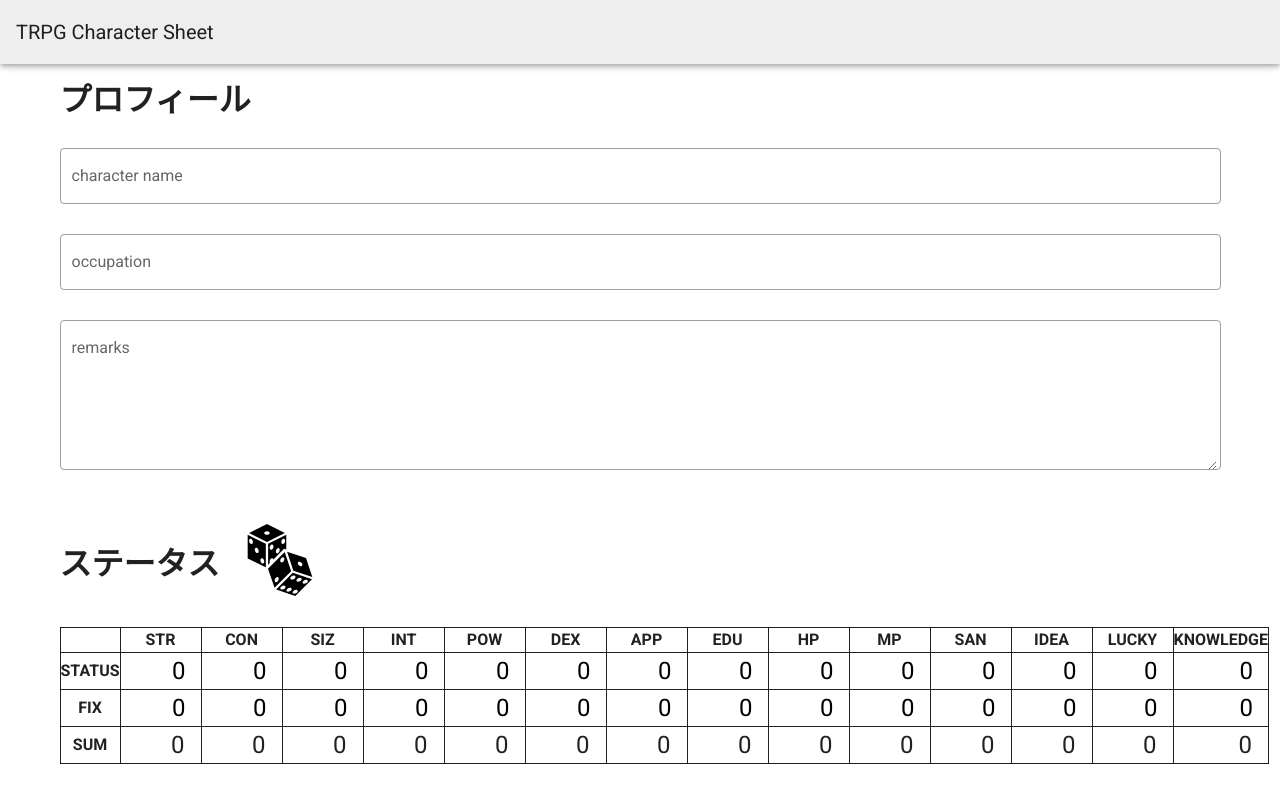
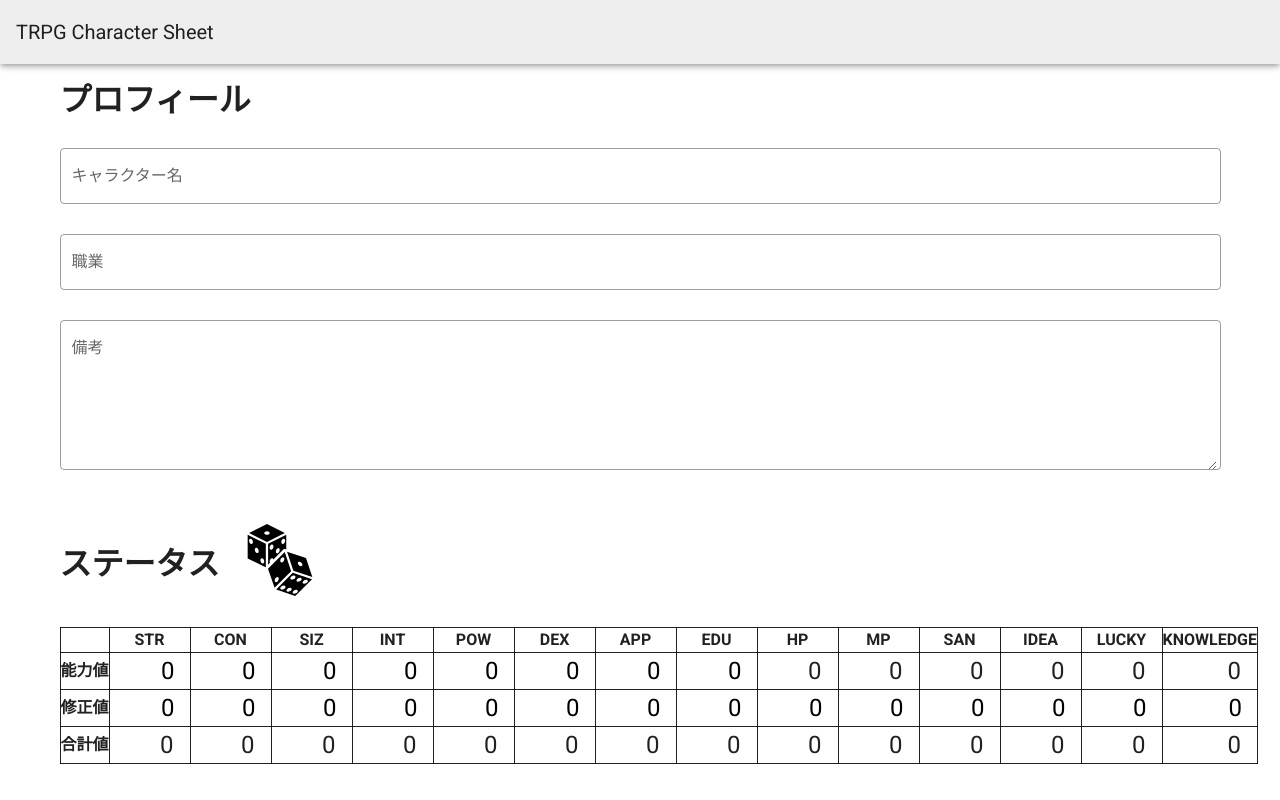
Before and after one commit to masayasviel/TRPG-character-sheet, a Vue app: page / in a window 1280 px wide. Built offline with nearby package versions, Linux system fonts and the light colour scheme.

Commit message:
ダイスロールの結果で決まる部分も変更できたのを修正

```diff
--- a/src/App.vue
+++ b/src/App.vue
@@ -23,7 +23,7 @@
         {{ snackbarStatus.text }}
         <template v-slot:action="{ attrs }">
           <v-btn
-            color="red"
+            color="blue"
             text
             v-bind="attrs"
             @click="snackbarStatus.snackbar=false"
--- a/src/components/profile.vue
+++ b/src/components/profile.vue
@@ -3,24 +3,21 @@
     <h1>プロフィール</h1>
     <v-form>
       <v-text-field
-        label="character name"
+        label="キャラクター名"
         outlined
         v-model="characterName"
-        hint="キャラクター名"
       ></v-text-field>
       <v-text-field
-        label="occupation"
+        label="職業"
         outlined
         v-model="occupation"
-        hint="職業"
       ></v-text-field>
       <v-textarea
         outlined
         clearable
         clear-icon="mdi-close-circle"
-        label="remarks"
+        label="備考"
         v-model="remarks"
-        hint="備考"
       ></v-textarea>
     </v-form>
   </v-container>
--- a/src/components/status.vue
+++ b/src/components/status.vue
@@ -29,36 +29,26 @@
       </thead>
       <tbody>
         <tr>
-          <v-tooltip top>
-            <template v-slot:activator="{ on, attrs }">
-              <th v-bind="attrs" v-on="on">STATUS</th>
-            </template>
-            <span>能力値</span>
-          </v-tooltip>
+          <th class="table-lang-ja">能力値</th>
           <td v-for="(value, key) in status" :key="key">
-            <input type="number" v-model="status[key]" class="input-status" max="999" min="-99">
+            <span v-if="['hp','mp','san','idea','lucky','knowledge'].includes(key)" class="non-input-status">
+              {{ status[key] }}
+            </span>
+            <span v-else>
+              <input type="number" v-model="status[key]" class="input-status" max="300" min="-99">
+            </span>
           </td>
         </tr>
         <tr>
-          <v-tooltip top>
-            <template v-slot:activator="{ on, attrs }">
-              <th v-bind="attrs" v-on="on">FIX</th>
-            </template>
-            <span>修正値</span>
-          </v-tooltip>
+          <th class="table-lang-ja">修正値</th>
           <td v-for="(value, key) in fixStatus" :key="key">
-            <input type="number" v-model="fixStatus[key]" class="input-status" max="999" min="-99">
+            <input type="number" v-model="fixStatus[key]" class="input-status" max="300" min="-99">
           </td>
         </tr>
         <tr>
-          <v-tooltip top>
-            <template v-slot:activator="{ on, attrs }">
-              <th v-bind="attrs" v-on="on">SUM</th>
-            </template>
-            <span>合計値</span>
-          </v-tooltip>
+          <th class="table-lang-ja">合計値</th>
           <td v-for="(_, key) in status" :key="key">
-            <span class="sum-status">{{ sumStatus(key) }}</span>
+            <span class="non-input-status">{{ sumStatus(key) }}</span>
           </td>
         </tr>
       </tbody>
@@ -153,6 +143,10 @@ table td {
   text-align: right;
 }
 
+.table-lang-ja {
+  white-space: nowrap;
+}
+
 .input-status {
   position: relative;
   box-sizing:border-box;
@@ -161,7 +155,7 @@ table td {
   text-align: right;
 }
 
-.sum-status {
+.non-input-status {
   margin-right: 1rem;
   width: 5rem;
   font-size: 1.5rem;
```
